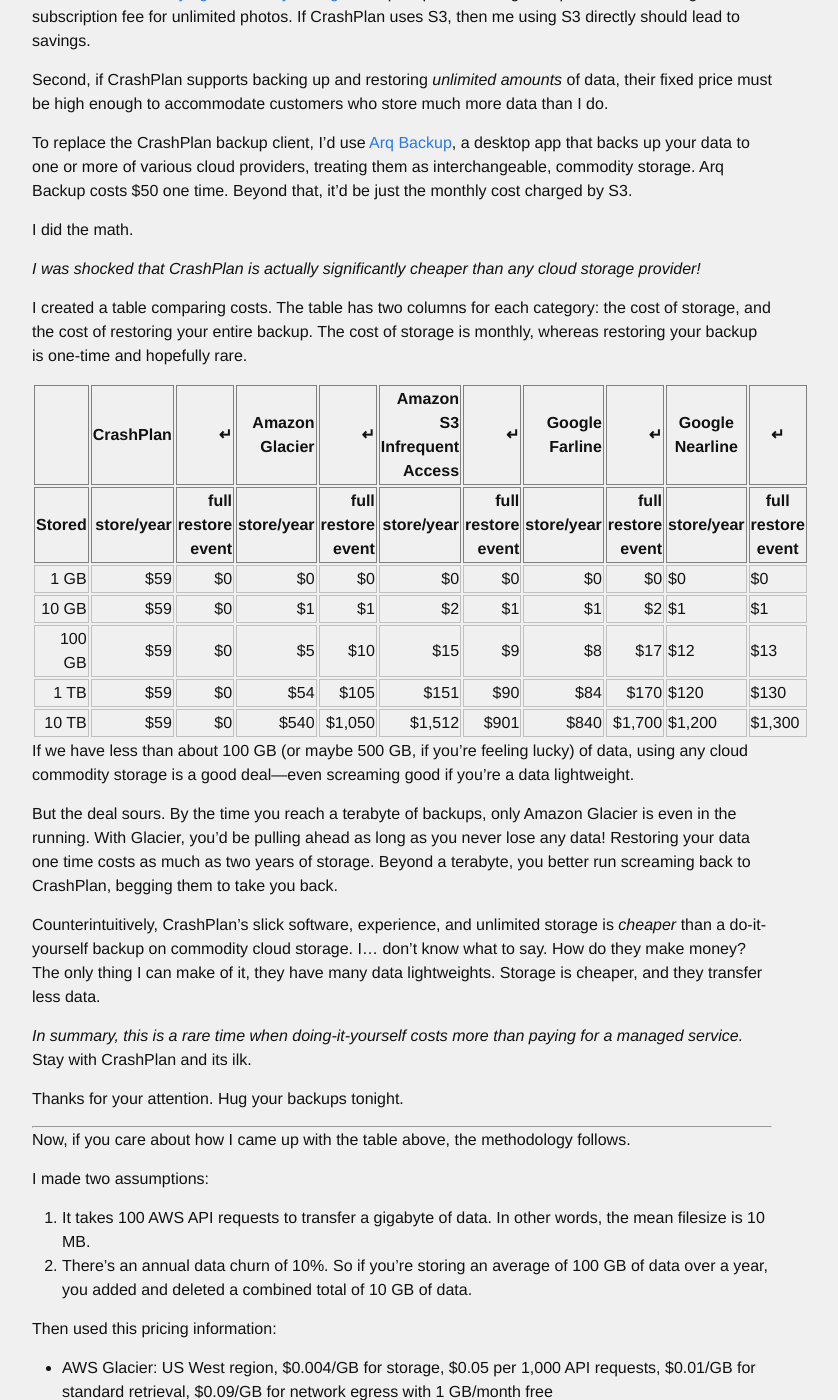
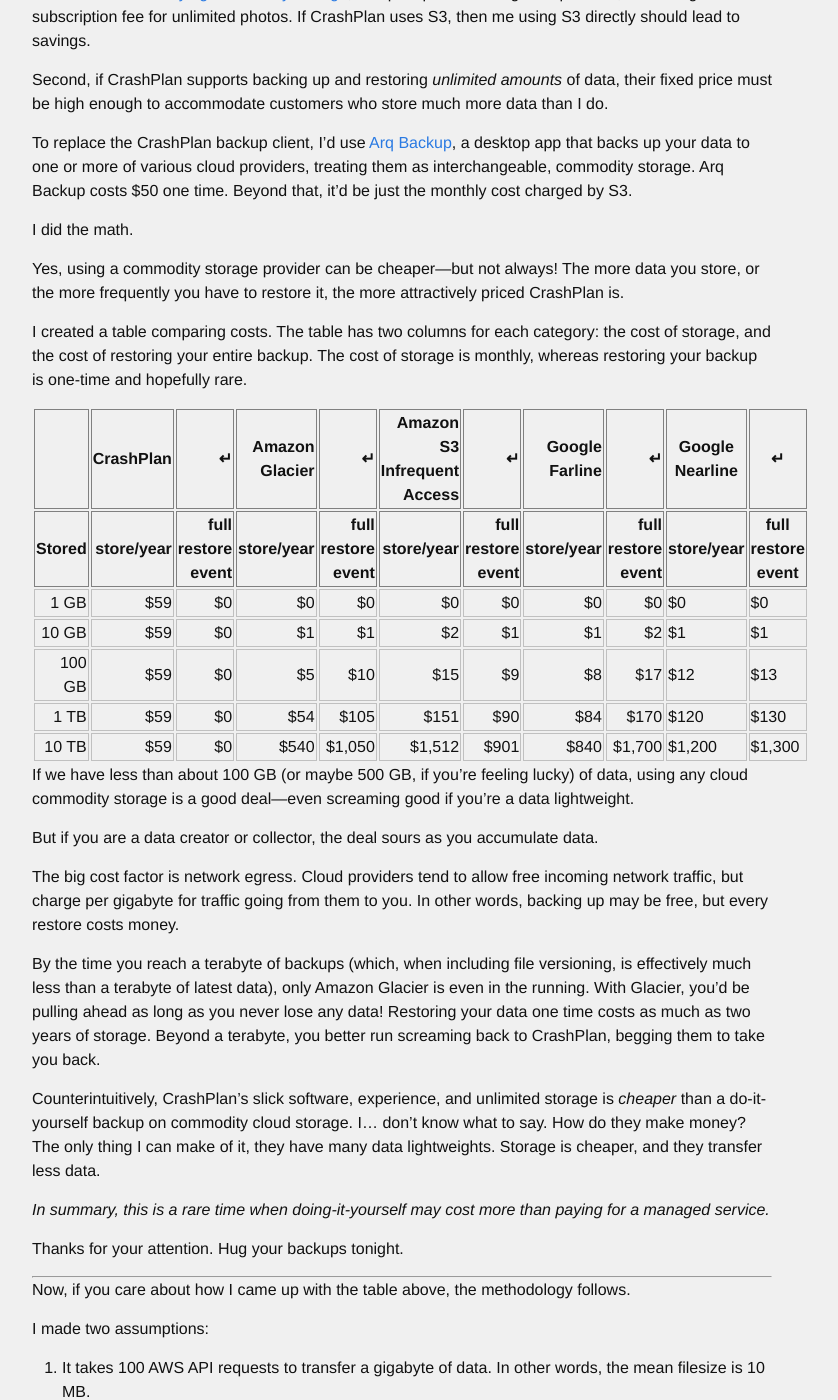
Before and after one commit to philipmw/philipmw.github.io, a Jekyll site: the page built from _posts/2017-01-14-cloud-backup-comparison.md, in a window 1280 px wide and 1400 px high, scrolled down 468 px. Shown: the whole window, without its empty margins (238-1076 px from the left). Built offline with Jekyll 4.4.1, drawn with Linux system fonts in a browser that asks for light colours.

Commit message:
Improvements to cloud comparison

```diff
--- a/_posts/2017-01-14-cloud-backup-comparison.md
+++ b/_posts/2017-01-14-cloud-backup-comparison.md
@@ -15,7 +15,7 @@
 
 I did the math.
 
-*I was shocked that CrashPlan is actually significantly cheaper than any cloud storage provider!*
+Yes, using a commodity storage provider can be cheaper---but not always!  The more data you store, or the more frequently you have to restore it, the more attractively priced CrashPlan is.
 
 I created a table comparing costs.  The table has two columns for each category: the cost of storage, and the cost of restoring your entire backup.  The cost of storage is monthly, whereas restoring your backup is one-time and hopefully rare.
 
@@ -30,11 +30,15 @@
 
 If we have less than about 100 GB (or maybe 500 GB, if you're feeling lucky) of data, using any cloud commodity storage is a good deal---even screaming good if you're a data lightweight.
 
-But the deal sours.  By the time you reach a terabyte of backups, only Amazon Glacier is even in the running.  With Glacier, you'd be pulling ahead as long as you never lose any data!  Restoring your data one time costs as much as two years of storage.  Beyond a terabyte, you better run screaming back to CrashPlan, begging them to take you back.
+But if you are a data creator or collector, the deal sours as you accumulate data.
+
+The big cost factor is network egress.  Cloud providers tend to allow free incoming network traffic, but charge per gigabyte for traffic going from them to you.  In other words, backing up may be free, but every restore costs money.
+
+By the time you reach a terabyte of backups (which, when including file versioning, is effectively much less than a terabyte of latest data), only Amazon Glacier is even in the running.  With Glacier, you'd be pulling ahead as long as you never lose any data!  Restoring your data one time costs as much as two years of storage.  Beyond a terabyte, you better run screaming back to CrashPlan, begging them to take you back.
 
 Counterintuitively, CrashPlan's slick software, experience, and unlimited storage is _cheaper_ than a do-it-yourself backup on commodity cloud storage.  I... don't know what to say.  How do they make money?  The only thing I can make of it, they have many data lightweights.  Storage is cheaper, and they transfer less data.
 
-*In summary, this is a rare time when doing-it-yourself costs more than paying for a managed service.*  Stay with CrashPlan and its ilk.
+*In summary, this is a rare time when doing-it-yourself may cost more than paying for a managed service.*
 
 Thanks for your attention.  Hug your backups tonight.
 
```
